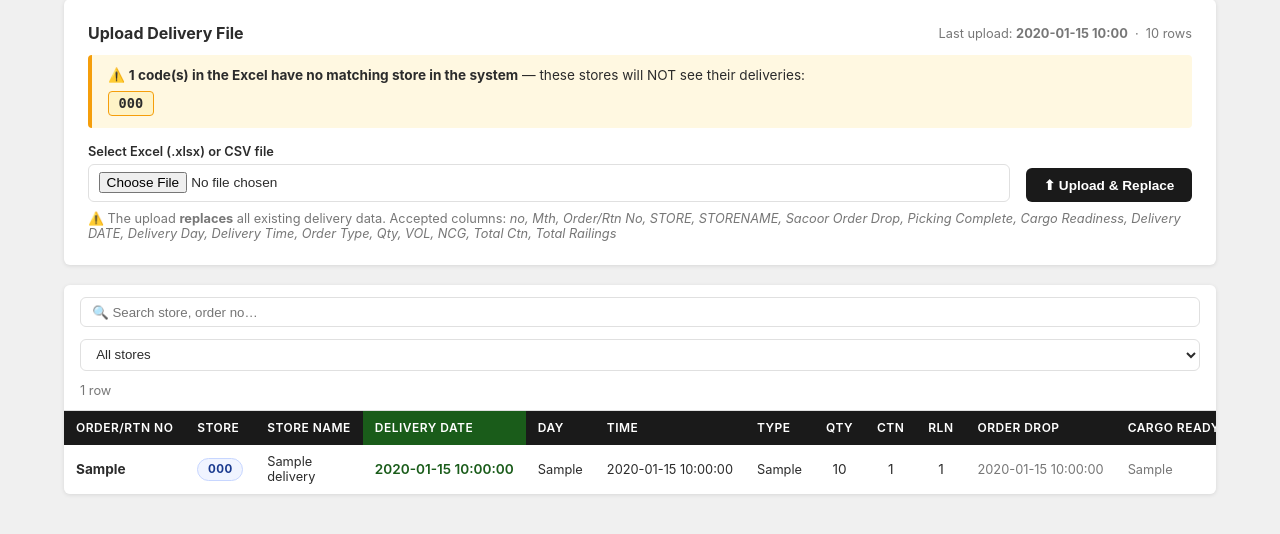
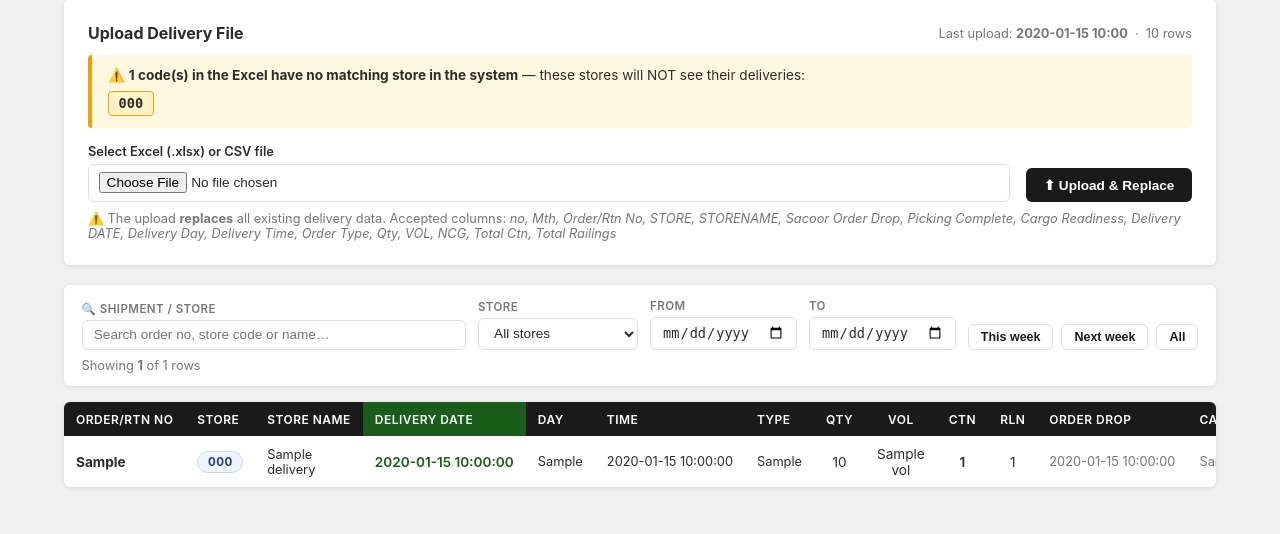
Before and after one commit to JoaoAAMata/dashboard-logistic, a FastAPI app: template portal/templates/logistics_stock_delivery.html in a window 1280 px wide. Shown: the part 157-691 px from the top of the page. Run offline with FastAPI, Linux system fonts and the light colour scheme; the template is opened without the code that fills it: most values are stand-ins (such as "Sample title", 1, 10 or a date in 2020).

Commit message:
Admin delivery page: add filters + default to current week
- Search by shipment, store code/name
- Store dropdown filter
- From/To date pickers defaulting to Monday of current week
- This week / Next week / All quick buttons
- Vol column added to admin table

Co-Authored-By: Claude Sonnet 4.6 <noreply@anthropic.com>

```diff
--- a/portal/main.py
+++ b/portal/main.py
@@ -629,6 +629,9 @@ async def logistics_stock_delivery(request: Request, error: str = "", success: s
     s = get_session(request)
     if not s or not s["is_admin"]:
         return RedirectResponse("/login")
+    from datetime import date as _date, timedelta as _td
+    today      = _date.today()
+    week_start = (today - _td(days=today.weekday())).isoformat()
     deliveries  = database.get_all_deliveries()
     upload_info = database.get_delivery_upload_info()
     store_codes = sorted({d["store_code"] for d in deliveries if d["store_code"]})
@@ -645,6 +648,8 @@ async def logistics_stock_delivery(request: Request, error: str = "", success: s
         "upload_info": upload_info,
         "store_codes": store_codes,
         "unmatched": unmatched,
+        "week_start": week_start,
+        "today": today.isoformat(),
         "error": error, "success": success,
     })
 
--- a/portal/templates/logistics_stock_delivery.html
+++ b/portal/templates/logistics_stock_delivery.html
@@ -60,23 +60,48 @@
   </form>
 </div>
 
-<!-- Filter + table -->
 {% if deliveries %}
+<!-- Filter bar -->
+<div class="card" style="padding:.85rem 1.1rem;margin-bottom:1rem">
+  <div style="display:flex;gap:.75rem;align-items:flex-end;flex-wrap:wrap">
+    <div style="display:flex;flex-direction:column;gap:.25rem;flex:2;min-width:200px">
+      <label style="font-size:.72rem;font-weight:600;text-transform:uppercase;letter-spacing:.04em;color:var(--muted)">🔍 Shipment / Store</label>
+      <input type="text" id="f-search" placeholder="Search order no, store code or name…" oninput="applyFilters()"
+             style="padding:.4rem .7rem;border:1px solid var(--grey-bd);border-radius:var(--radius);font-size:.85rem"/>
+    </div>
+    <div style="display:flex;flex-direction:column;gap:.25rem;min-width:160px">
+      <label style="font-size:.72rem;font-weight:600;text-transform:uppercase;letter-spacing:.04em;color:var(--muted)">Store</label>
+      <select id="f-store" onchange="applyFilters()"
+              style="padding:.4rem .7rem;border:1px solid var(--grey-bd);border-radius:var(--radius);font-size:.85rem">
+        <option value="">All stores</option>
+        {% for code in store_codes %}
+        <option value="{{ code | lower }}">{{ code }}</option>
+        {% endfor %}
+      </select>
+    </div>
+    <div style="display:flex;flex-direction:column;gap:.25rem">
+      <label style="font-size:.72rem;font-weight:600;text-transform:uppercase;letter-spacing:.04em;color:var(--muted)">From</label>
+      <input type="date" id="f-from" value="{{ week_start }}" onchange="applyFilters()"
+             style="padding:.4rem .7rem;border:1px solid var(--grey-bd);border-radius:var(--radius);font-size:.85rem"/>
+    </div>
+    <div style="display:flex;flex-direction:column;gap:.25rem">
+      <label style="font-size:.72rem;font-weight:600;text-transform:uppercase;letter-spacing:.04em;color:var(--muted)">To</label>
+      <input type="date" id="f-to" onchange="applyFilters()"
+             style="padding:.4rem .7rem;border:1px solid var(--grey-bd);border-radius:var(--radius);font-size:.85rem"/>
+    </div>
+    <div style="display:flex;gap:.5rem;align-items:center">
+      <button class="btn btn-sm btn-secondary" onclick="setWeek(0)">This week</button>
+      <button class="btn btn-sm btn-secondary" onclick="setWeek(1)">Next week</button>
+      <button class="btn btn-sm btn-secondary" onclick="clearFilters()">All</button>
+    </div>
+  </div>
+  <div style="margin-top:.5rem;font-size:.8rem;color:var(--muted)">
+    Showing <strong id="del-count">0</strong> of {{ deliveries|length }} rows
+  </div>
+</div>
+
 <div class="card" style="padding:0;overflow-x:auto">
-  <div style="padding:.75rem 1rem;border-bottom:1px solid var(--grey-bd);display:flex;gap:.75rem;align-items:center;flex-wrap:wrap">
-    <input type="text" id="del-search" placeholder="🔍 Search store, order no…"
-           oninput="filterDeliveries()"
-           style="padding:.4rem .7rem;border:1px solid var(--grey-bd);border-radius:var(--radius);font-size:.83rem;min-width:220px"/>
-    <select id="del-store" onchange="filterDeliveries()"
-            style="padding:.4rem .7rem;border:1px solid var(--grey-bd);border-radius:var(--radius);font-size:.83rem">
-      <option value="">All stores</option>
-      {% for code in store_codes %}
-      <option value="{{ code | lower }}">{{ code }}</option>
-      {% endfor %}
-    </select>
-    <span id="del-count" class="text-sm text-muted"></span>
-  </div>
-  <table class="table" id="del-table" style="min-width:1100px;width:100%">
+  <table class="table" style="min-width:1050px;width:100%">
     <thead>
       <tr>
         <th>Order/Rtn No</th>
@@ -87,6 +112,7 @@
         <th>Time</th>
         <th>Type</th>
         <th style="text-align:center">Qty</th>
+        <th style="text-align:center">Vol</th>
         <th style="text-align:center">Ctn</th>
         <th style="text-align:center">Rln</th>
         <th>Order Drop</th>
@@ -95,7 +121,9 @@
     </thead>
     <tbody id="del-body">
       {% for d in deliveries %}
-      <tr data-search="{{ (d.store_code ~ ' ' ~ d.store_name_excel ~ ' ' ~ d.order_rtn_no) | lower }}">
+      <tr data-search="{{ (d.store_code ~ ' ' ~ d.store_name_excel ~ ' ' ~ d.order_rtn_no) | lower }}"
+          data-store="{{ d.store_code | lower }}"
+          data-date="{{ d.delivery_date }}">
         <td><strong>{{ d.order_rtn_no }}</strong></td>
         <td><span class="badge" style="background:#f0f4ff;color:#1a3a8f;border:1px solid #c7d6ff">{{ d.store_code }}</span></td>
         <td class="text-sm">{{ d.store_name_excel }}</td>
@@ -104,7 +132,8 @@
         <td class="text-sm" style="white-space:nowrap">{{ d.delivery_time }}</td>
         <td class="text-sm">{{ d.order_type }}</td>
         <td style="text-align:center">{{ d.qty }}</td>
-        <td style="text-align:center">{{ d.total_ctn }}</td>
+        <td style="text-align:center">{{ d.vol }}</td>
+        <td style="text-align:center;font-weight:600">{{ d.total_ctn }}</td>
         <td style="text-align:center">{{ d.total_rln }}</td>
         <td class="text-sm" style="white-space:nowrap;color:var(--muted)">{{ d.order_drop_date }}</td>
         <td class="text-sm" style="white-space:nowrap;color:var(--muted)">{{ d.cargo_readiness }}</td>
@@ -112,25 +141,65 @@
       {% endfor %}
     </tbody>
   </table>
+  <div id="empty-msg" style="display:none;text-align:center;padding:2rem;color:var(--muted)">
+    No deliveries match the current filter.
+  </div>
 </div>
 {% else %}
 <div class="empty-state"><p>No delivery data yet. Upload an Excel file above.</p></div>
 {% endif %}
 
 <script>
-function filterDeliveries() {
-  const search = document.getElementById('del-search').value.toLowerCase();
-  const store  = document.getElementById('del-store').value.toLowerCase();
+const TODAY      = '{{ today }}';
+const WEEK_START = '{{ week_start }}';
+
+function weekRange(offset) {
+  const d   = new Date(TODAY);
+  const day = d.getDay() === 0 ? 6 : d.getDay() - 1;
+  const mon = new Date(d); mon.setDate(d.getDate() - day + offset * 7);
+  const sun = new Date(mon); sun.setDate(mon.getDate() + 6);
+  return [mon.toISOString().slice(0,10), sun.toISOString().slice(0,10)];
+}
+
+function setWeek(offset) {
+  const [from, to] = weekRange(offset);
+  document.getElementById('f-from').value   = from;
+  document.getElementById('f-to').value     = to;
+  document.getElementById('f-search').value = '';
+  document.getElementById('f-store').value  = '';
+  applyFilters();
+}
+
+function clearFilters() {
+  document.getElementById('f-from').value   = '';
+  document.getElementById('f-to').value     = '';
+  document.getElementById('f-search').value = '';
+  document.getElementById('f-store').value  = '';
+  applyFilters();
+}
+
+function applyFilters() {
+  const search = document.getElementById('f-search').value.toLowerCase().trim();
+  const store  = document.getElementById('f-store').value.toLowerCase();
+  const from   = document.getElementById('f-from').value;
+  const to     = document.getElementById('f-to').value;
   const rows   = document.querySelectorAll('#del-body tr');
   let n = 0;
   rows.forEach(r => {
-    const text = r.dataset.search || '';
-    const show = (!search || text.includes(search)) && (!store || text.startsWith(store));
-    r.style.display = show ? '' : 'none';
-    if (show) n++;
+    const ok = (!search || (r.dataset.search || '').includes(search))
+            && (!store  || (r.dataset.store  || '') === store)
+            && (!from   || (r.dataset.date   || '') >= from)
+            && (!to     || (r.dataset.date   || '') <= to);
+    r.style.display = ok ? '' : 'none';
+    if (ok) n++;
   });
-  document.getElementById('del-count').textContent = n + ' row' + (n !== 1 ? 's' : '');
+  document.getElementById('del-count').textContent = n;
+  document.getElementById('empty-msg').style.display = n === 0 ? '' : 'none';
 }
-filterDeliveries();
+
+document.addEventListener('DOMContentLoaded', () => {
+  document.getElementById('f-from').value = WEEK_START;
+  applyFilters();
+});
 </script>
 {% endblock %}
```
